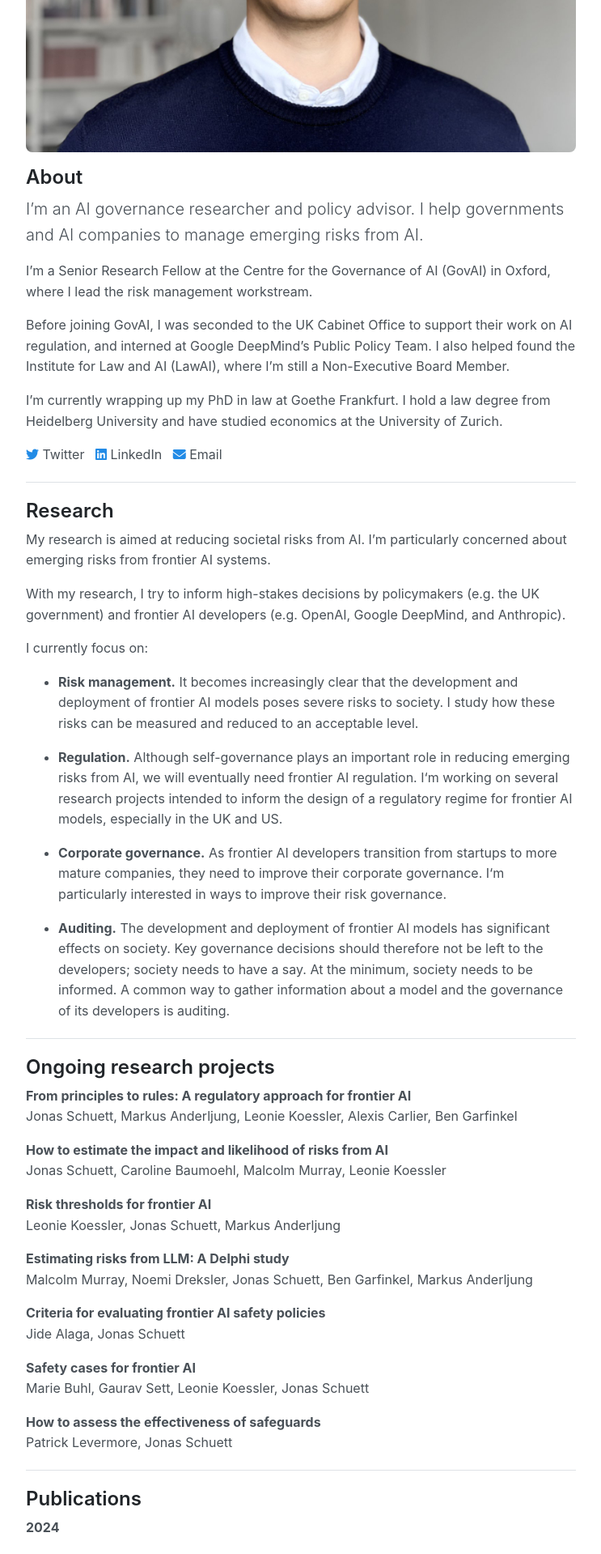
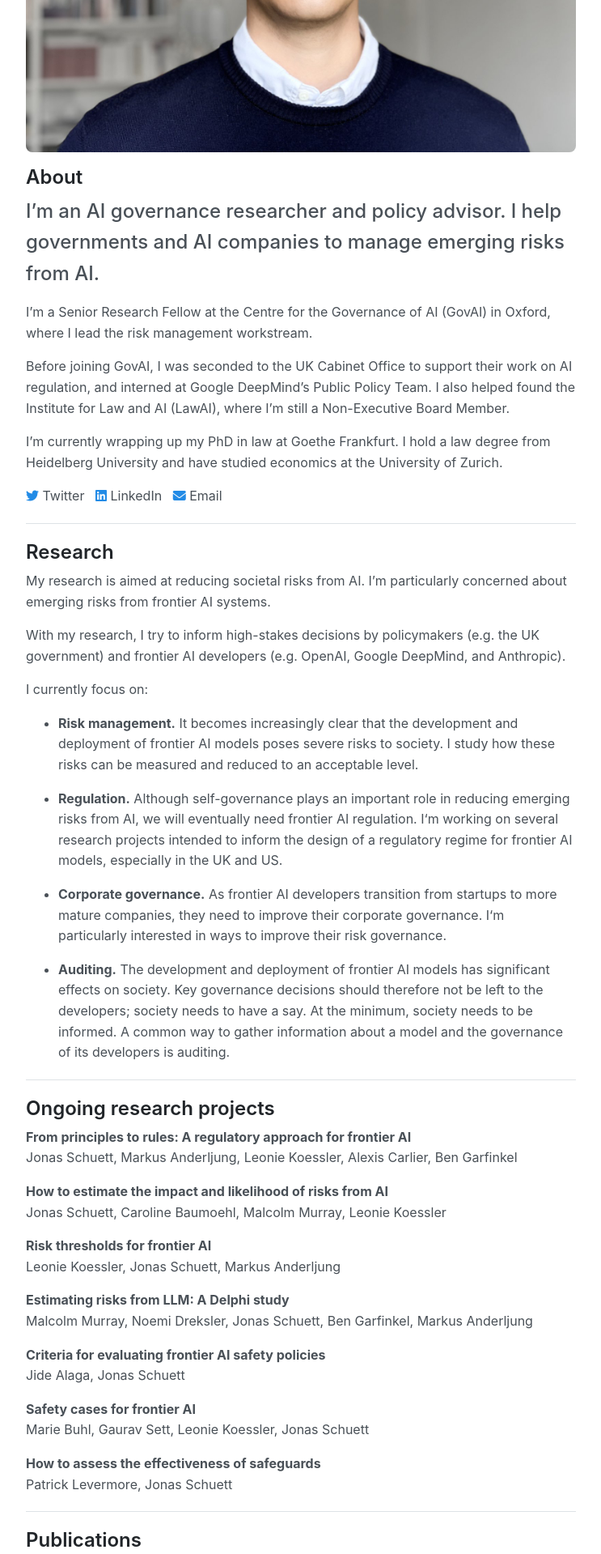
Before and after one commit to jonasschuett/jonasschuett.github.io, a Jekyll site: the page built from index.html, in a window 1280 px wide. Shown: the part 448-2367 px from the top of the page at 81% size, without its empty margins (268-1011 px from the left). Built offline with Jekyll 4.4.1, drawn with Linux system fonts in a browser that asks for light colours; nearby versions of some CDN libraries; the list of posts is cut into pages by our own code.

Commit message:
Update _type.scss

```diff
--- a/_sass/_type.scss
+++ b/_sass/_type.scss
@@ -110,6 +110,6 @@ a[href^="#fnref:"] {
 // Extend paragraphs with `.lead` for larger introductory text.
 
 .lead {
-  font-size: 1.25rem;
-  font-weight: 300;
+  font-size: 1.5rem;
+  font-weight: 500;
 }
```
